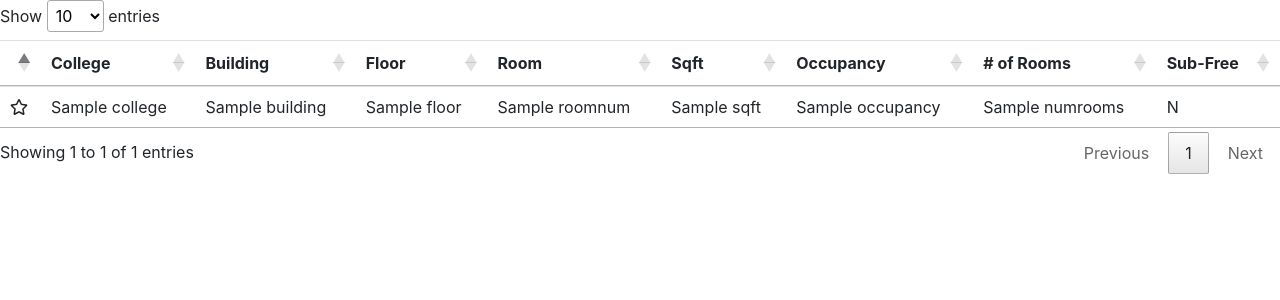
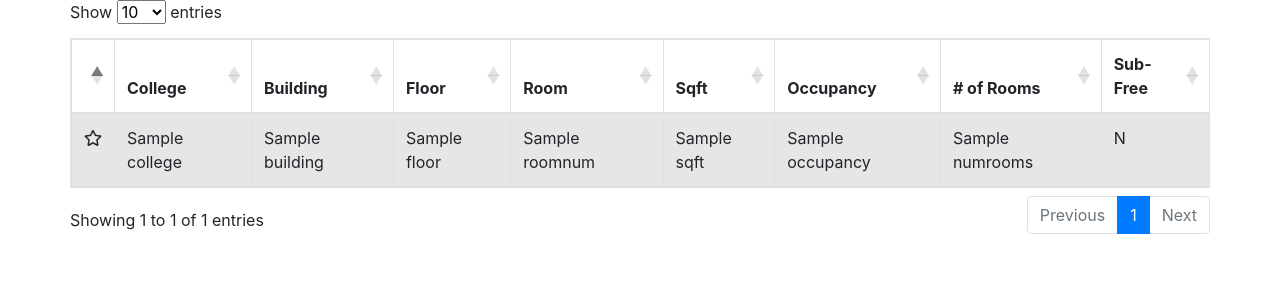
Before and after one commit to coolfan/ward, a Flask app: template rooms/templates/table.html in a window 1280 px wide. Shown: the part 56-356 px from the top of the page. Run offline with Flask 2, Linux system fonts and the light colour scheme; the template is opened without the code that fills it: most values are stand-ins (such as "Sample title", 1, 10 or a date in 2020); some libraries are stand-ins or nearby versions.

Commit message:
Changed database structure for groups+favorites, also the table
Added tables for users, groups, favorite rooms.
Also finished what I started earlier about the table pagination and
drag and drop columns.  I know, it’s not backend, but I had already
started it.

```diff
--- a/rooms/templates/table.html
+++ b/rooms/templates/table.html
@@ -3,18 +3,21 @@
 <head>
     <meta charset="UTF-8">
     <title>Table</title>
-    <link rel="stylesheet" href="https://maxcdn.bootstrapcdn.com/bootstrap/4.0.0/css/bootstrap.min.css"
-          integrity="sha384-Gn5384xqQ1aoWXA+058RXPxPg6fy4IWvTNh0E263XmFcJlSAwiGgFAW/dAiS6JXm" crossorigin="anonymous">
-    <link rel="stylesheet" href="https://cdn.datatables.net/1.10.16/css/jquery.dataTables.min.css">
+
+    <!-- Scripts -->
     <script src="https://code.jquery.com/jquery-3.2.1.slim.min.js"
             integrity="sha384-KJ3o2DKtIkvYIK3UENzmM7KCkRr/rE9/Qpg6aAZGJwFDMVNA/GpGFF93hXpG5KkN"
-            crossorigin="anonymous"></script>
-    <script src="https://cdnjs.cloudflare.com/ajax/libs/popper.js/1.12.9/umd/popper.min.js"
-            integrity="sha384-ApNbgh9B+Y1QKtv3Rn7W3mgPxhU9K/ScQsAP7hUibX39j7fakFPskvXusvfa0b4Q"
             crossorigin="anonymous"></script>
     <script src="https://maxcdn.bootstrapcdn.com/bootstrap/4.0.0/js/bootstrap.min.js"
             integrity="sha384-JZR6Spejh4U02d8jOt6vLEHfe/JQGiRRSQQxSfFWpi1MquVdAyjUar5+76PVCmYl"
             crossorigin="anonymous"></script>
+    <script src="https://cdn.datatables.net/1.10.16/js/jquery.dataTables.min.js"></script>
+    <script src="https://cdn.datatables.net/1.10.16/js/dataTables.bootstrap4.min.js"></script>
+
+    <script src="https://cdnjs.cloudflare.com/ajax/libs/popper.js/1.12.9/umd/popper.min.js"
+            integrity="sha384-ApNbgh9B+Y1QKtv3Rn7W3mgPxhU9K/ScQsAP7hUibX39j7fakFPskvXusvfa0b4Q"
+            crossorigin="anonymous"></script>
+
     <script defer src="https://use.fontawesome.com/releases/v5.0.8/js/solid.js"
             integrity="sha384-+Ga2s7YBbhOD6nie0DzrZpJes+b2K1xkpKxTFFcx59QmVPaSA8c7pycsNaFwUK6l"
             crossorigin="anonymous"></script>
@@ -24,7 +27,18 @@
     <script defer src="https://use.fontawesome.com/releases/v5.0.8/js/fontawesome.js"
             integrity="sha384-7ox8Q2yzO/uWircfojVuCQOZl+ZZBg2D2J5nkpLqzH1HY0C1dHlTKIbpRz/LG23c"
             crossorigin="anonymous"></script>
-    <script defer src="https://cdn.datatables.net/1.10.16/js/jquery.dataTables.min.js"></script>
+
+    <script src="https://cdn.datatables.net/colreorder/1.4.1/js/dataTables.colReorder.min.js"></script>
+
+
+    <!-- Stylesheets -->
+    <link rel="stylesheet" href="https://maxcdn.bootstrapcdn.com/bootstrap/4.0.0/css/bootstrap.min.css"
+          integrity="sha384-Gn5384xqQ1aoWXA+058RXPxPg6fy4IWvTNh0E263XmFcJlSAwiGgFAW/dAiS6JXm" crossorigin="anonymous">
+    <link rel="stylesheet" href="https://cdn.datatables.net/1.10.16/css/dataTables.bootstrap4.min.css">
+    <link rel="stylesheet" href="https://cdn.datatables.net/colreorder/1.4.1/css/colReorder.dataTables.min.css">
+
+
+
     <script>
         function favorite(id) {
             var elem = $("#" + id);
@@ -35,7 +49,8 @@
 
         $(document).ready(function () {
             $('#roomsTable').DataTable({
-                searching: false
+                searching: false,
+                colReorder: true
             });
         });
     </script>
@@ -43,7 +58,9 @@
 <body>
 {% include 'navbar.html' %}
 
-<table class="table" id="roomsTable">
+<div class="container">
+    <div class="row">
+        <table class="table table-striped table-bordered" id="roomsTable" style="width:100%">
             <thead>
             <tr>
                 <th scope="col"></th>
@@ -73,6 +90,8 @@
             {% endfor %}
             </tbody>
         </table>
+    </div>
+</div>
 
 </body>
 
```
Also changed, not shown: rooms/dbmanager.py (+18 -4 lines), rooms/rooms.sqlite, rooms/templates/searchbar.html (added). Lines whose indentation alone changed are shown as unchanged.
